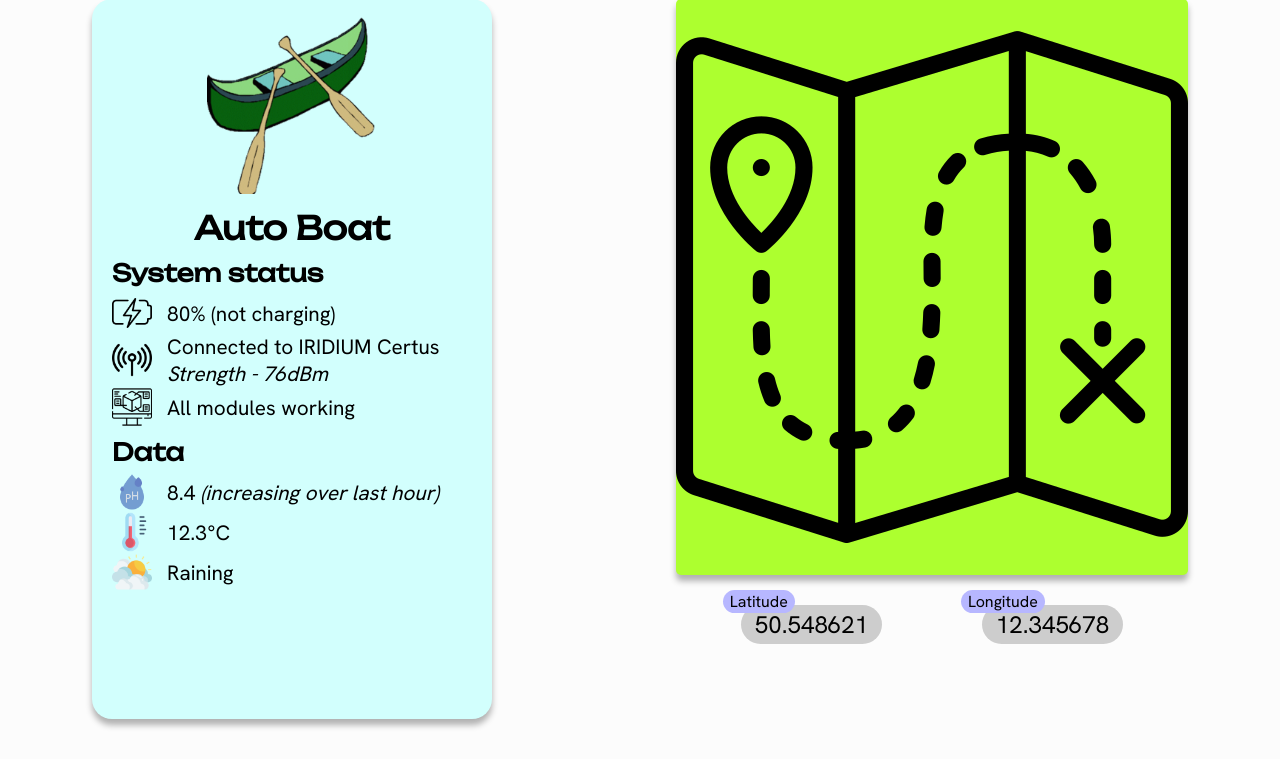
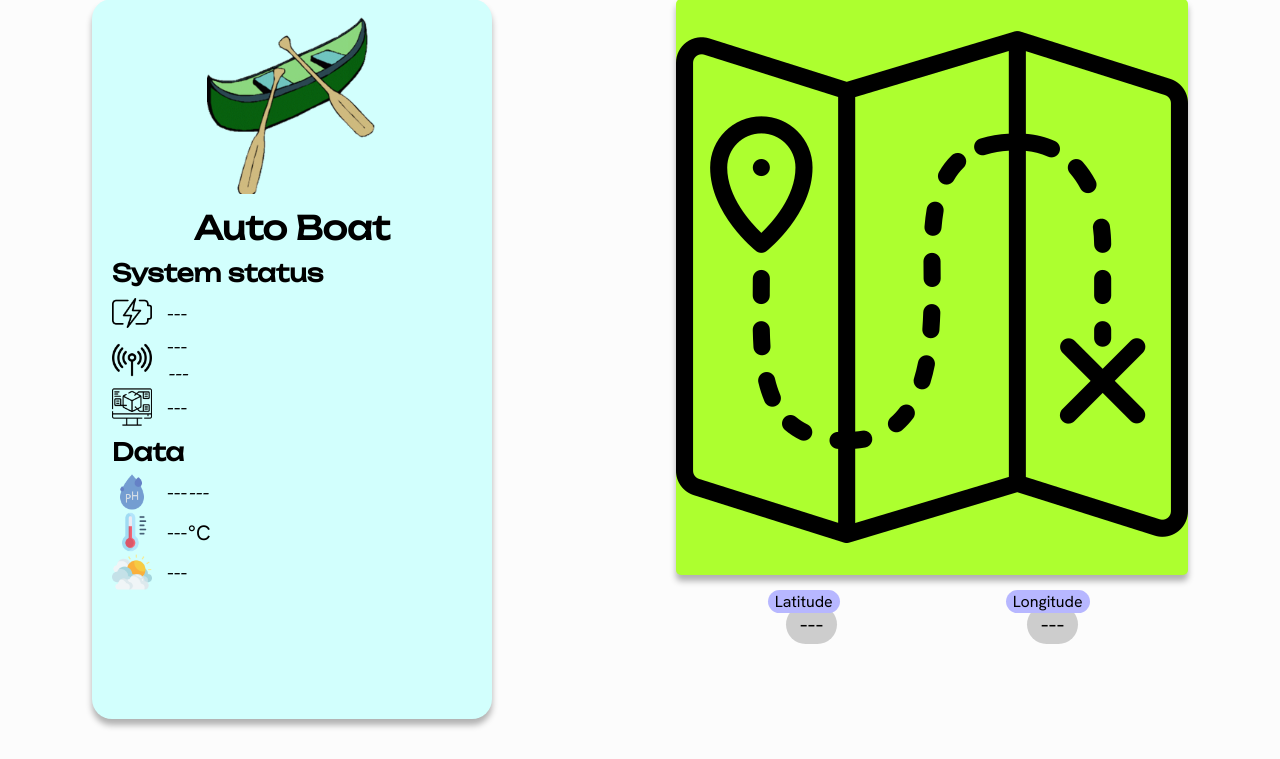
Before and after one commit to Auto-Boat/Web-client, a PHP site: page / in a window 1280 px wide. Shown: the part 41-800 px from the top of the page. Run offline with PHP 8.4, Linux system fonts and the light colour scheme.

Commit message:
hide not linked data

```diff
--- a/components/battery.php
+++ b/components/battery.php
@@ -1,2 +1,2 @@
 <img src="assets/images/battery.png" alt="Image batterie" class="icon">
-<p class="data-info">80% (not charging)</p>
+<p class="data-info">---</p>
--- a/components/latitude.php
+++ b/components/latitude.php
@@ -1,4 +1,4 @@
 <div class="coordonnees">
   <div class="mini-text">Latitude</div>
-  <div class="coordonnees-text">50.548621</div>
+  <div class="coordonnees-text">---</div>
 </div>
--- a/components/longitude.php
+++ b/components/longitude.php
@@ -1,4 +1,4 @@
 <div class="coordonnees">
   <div class="mini-text">Longitude</div>
-  <div class="coordonnees-text">12.345678</div>
+  <div class="coordonnees-text">---</div>
 </div>
--- a/components/modules.php
+++ b/components/modules.php
@@ -1,2 +1,2 @@
 <img src="assets/images/modules.png" alt="Image modules" class="icon">
-<p class="data-info">All modules working</p>
+<p class="data-info">---</p>
--- a/components/network.php
+++ b/components/network.php
@@ -1,2 +1,2 @@
 <img src="assets/images/network.png" alt="Image réseau" class="icon">
-<p class="data-info">Connected to IRIDIUM Certus </br> <i>Strength - 76dBm</i></p>
+<p class="data-info">---</br> <i>---</i></p>
--- a/components/pH.php
+++ b/components/pH.php
@@ -1,2 +1,2 @@
 <img src="assets/images/pH.png" alt="Image pH" class="icon">
-<p class="data-info">8.4 <i>(increasing over last hour)</i></p>
+<p class="data-info">---<i>---</i></p>
--- a/components/temperature.php
+++ b/components/temperature.php
@@ -1,2 +1,2 @@
 <img src="assets/images/temperature.png" alt="Image thermometre" class="icon">
-<p class="data-info">12.3°C</p>
+<p class="data-info">---°C</p>
--- a/components/weather.php
+++ b/components/weather.php
@@ -1,2 +1,2 @@
 <img src="assets/images/weather.png" alt="Image nuages" class="icon">
-<p class="data-info">Raining</p>
+<p class="data-info">---</p>
```
